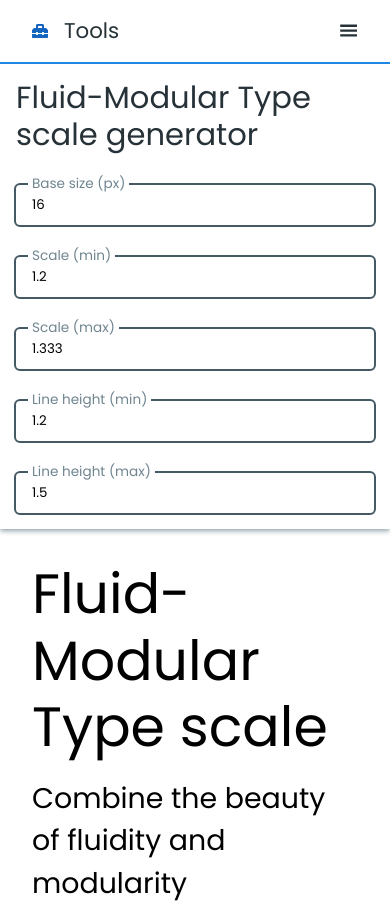
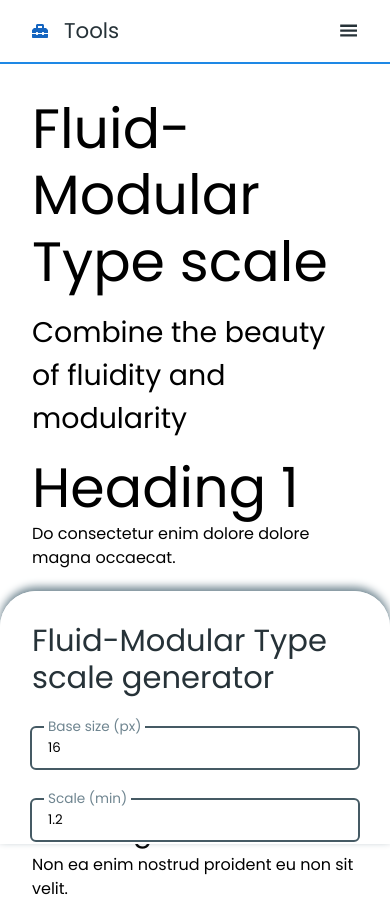
Before and after one commit to captain-woof/tools, a Next.js app: page /fluid-modular-type-scale-generator in a window 390 px wide. Built offline with nearby package versions, Linux system fonts and the light colour scheme.

Commit message:
Sidebar appears fixed at bottom for mobile

```diff
--- a/components/atoms/sidebar.js
+++ b/components/atoms/sidebar.js
@@ -6,6 +6,7 @@ const StyledSidebar = styled.aside`
         top: 0;
         left: 0;
         height: max-content;
+        min-width: 320px;
         width: 320px;
         border-right: 4px solid ${theme.colors.primary.main};
         background-color: ${theme.colors.background.light};
@@ -13,15 +14,22 @@ const StyledSidebar = styled.aside`
 
         @media (max-width: 768px){
             width: 235px;
+            min-width: 235px;
         }
 
         @media (max-width: 480px){
             & {
-                height: fit-content;
+                min-width: 100%;
+                position: fixed;
+                height: 30vh;
+                overflow-y: auto;
+                bottom: 0;
+                left: 0;
+                top: unset;
+                box-shadow: 0 -4px 8px ${theme.colors.secondary.light};
                 width: 100%;
                 border-right: none;
-                box-shadow: 0 1px 6px ${theme.colors.secondary.light};
-                padding: var(--sp-400);
+                border-radius: 36px 36px 0 0;
             }
         }
     `}
```
